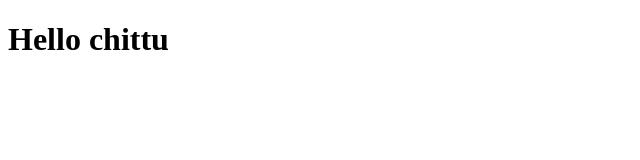
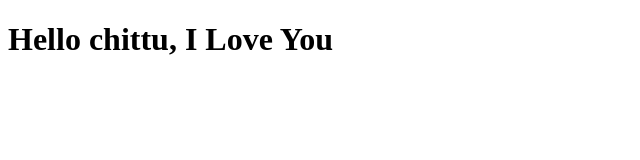
Before and after one commit to januharsh/coursera-test, a plain HTML site: page site/index.html in a window 1280 px wide. Shown: the whole page, without its empty margins (0-640 px from the left). Drawn offline with Linux system fonts and the light colour scheme.

Commit message:
Changed header line

```diff
--- a/site/index.html
+++ b/site/index.html
@@ -4,6 +4,6 @@
 	<title>Hello Chittu</title>
 </head>
 <body>
-<h1>Hello chittu</h1>
+<h1>Hello chittu, I Love You</h1>
 </body>
 </html>
```
